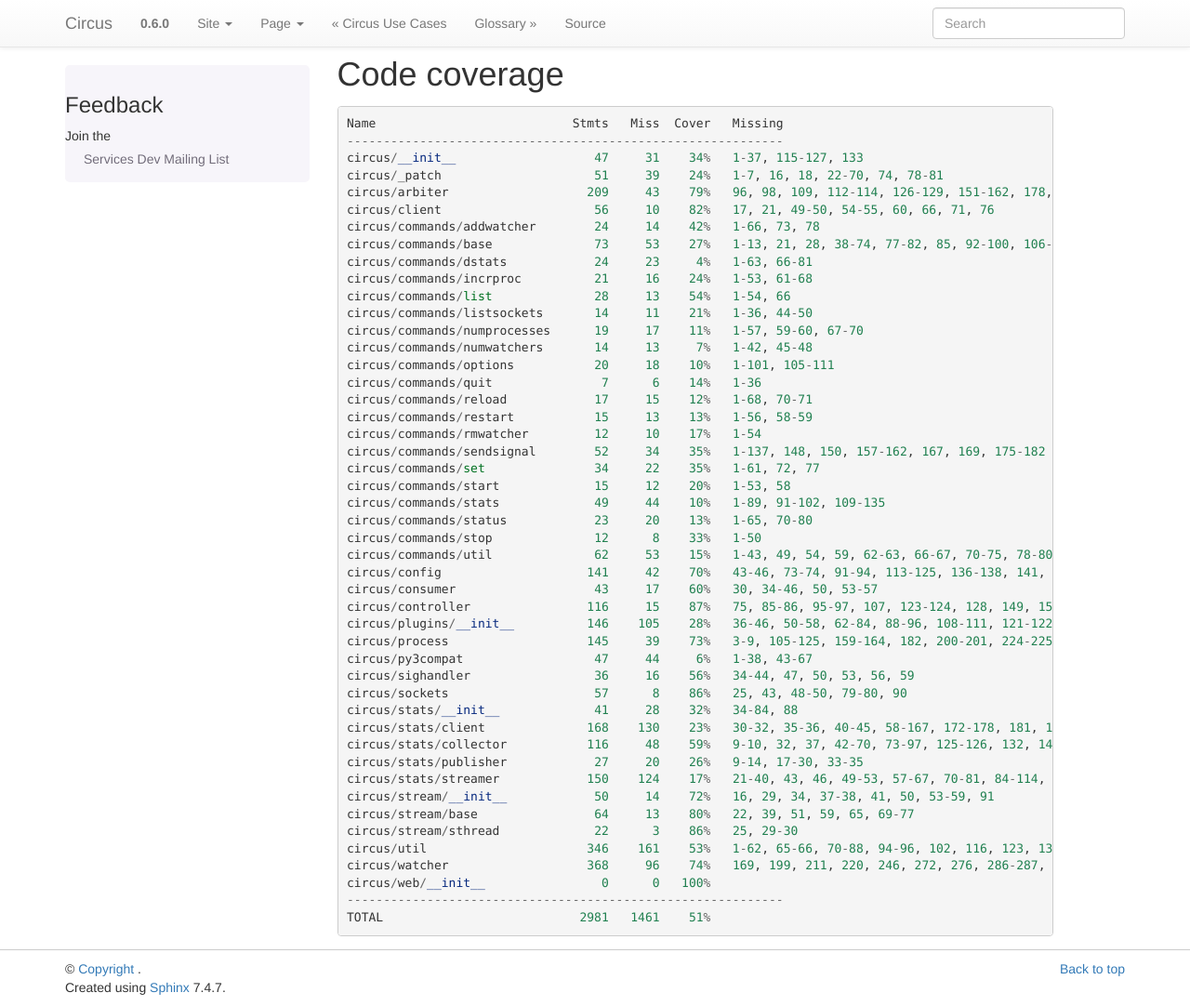
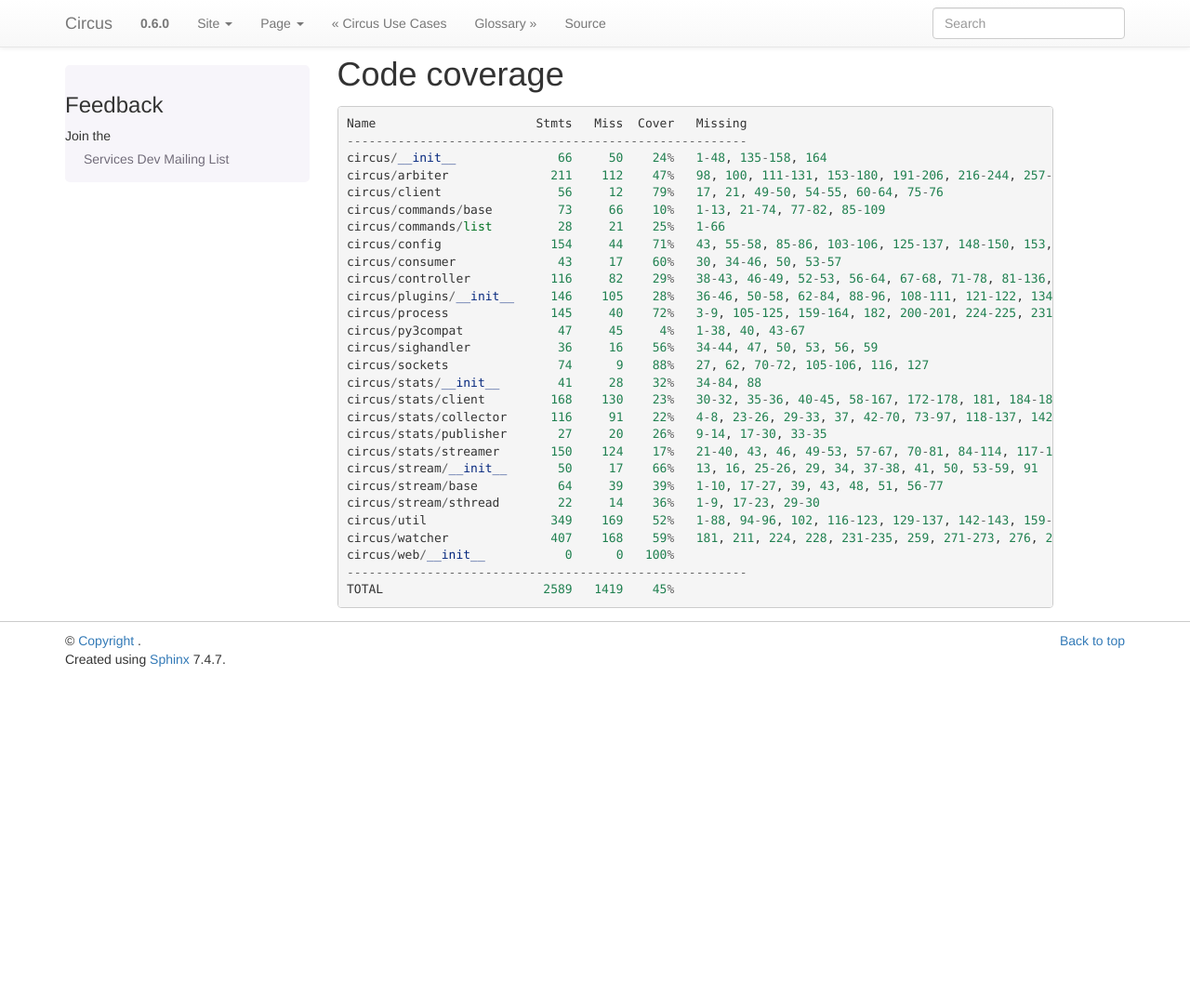
Before and after one commit to circus-tent/circus, a Sphinx documentation site: the page built from docs/source/coverage.rst, in a window 1280 px wide and 1082 px high. Shown: the whole window at 93% size. Built offline with Sphinx 7.4.7, drawn with Linux system fonts in a browser that asks for light colours; pages that are not in the unit, such as notebooks, are missing from menus.

```diff
--- a/docs/source/coverage.rst
+++ b/docs/source/coverage.rst
@@ -5,50 +5,31 @@ Code coverage
 
 ::
 
-    Name                           Stmts   Miss  Cover   Missing
-    ------------------------------------------------------------
-    circus/__init__                   47     31    34%   1-37, 115-127, 133
-    circus/_patch                     51     39    24%   1-7, 16, 18, 22-70, 74, 78-81
-    circus/arbiter                   209     43    79%   96, 98, 109, 112-114, 126-129, 151-162, 178, 198-199, 225-240, 272-273, 278, 302-304, 312, 327, 370, 374, 385
-    circus/client                     56     10    82%   17, 21, 49-50, 54-55, 60, 66, 71, 76
-    circus/commands/addwatcher        24     14    42%   1-66, 73, 78
-    circus/commands/base              73     53    27%   1-13, 21, 28, 38-74, 77-82, 85, 92-100, 106-109
-    circus/commands/dstats            24     23     4%   1-63, 66-81
-    circus/commands/incrproc          21     16    24%   1-53, 61-68
-    circus/commands/list              28     13    54%   1-54, 66
-    circus/commands/listsockets       14     11    21%   1-36, 44-50
-    circus/commands/numprocesses      19     17    11%   1-57, 59-60, 67-70
-    circus/commands/numwatchers       14     13     7%   1-42, 45-48
-    circus/commands/options           20     18    10%   1-101, 105-111
-    circus/commands/quit               7      6    14%   1-36
-    circus/commands/reload            17     15    12%   1-68, 70-71
-    circus/commands/restart           15     13    13%   1-56, 58-59
-    circus/commands/rmwatcher         12     10    17%   1-54
-    circus/commands/sendsignal        52     34    35%   1-137, 148, 150, 157-162, 167, 169, 175-182
-    circus/commands/set               34     22    35%   1-61, 72, 77
-    circus/commands/start             15     12    20%   1-53, 58
-    circus/commands/stats             49     44    10%   1-89, 91-102, 109-135
-    circus/commands/status            23     20    13%   1-65, 70-80
-    circus/commands/stop              12      8    33%   1-50
-    circus/commands/util              62     53    15%   1-43, 49, 54, 59, 62-63, 66-67, 70-75, 78-80
-    circus/config                    141     42    70%   43-46, 73-74, 91-94, 113-125, 136-138, 141, 152, 157, 160, 163, 165, 171, 174, 177, 179, 183-184, 186-187, 189, 191, 194, 197, 199, 202
-    circus/consumer                   43     17    60%   30, 34-46, 50, 53-57
-    circus/controller                116     15    87%   75, 85-86, 95-97, 107, 123-124, 128, 149, 152, 158, 163-164
-    circus/plugins/__init__          146    105    28%   36-46, 50-58, 62-84, 88-96, 108-111, 121-122, 134, 139, 144, 152-163, 179, 183, 189-257, 261
-    circus/process                   145     39    73%   3-9, 105-125, 159-164, 182, 200-201, 224-225, 231, 243, 249-252, 257-262, 281, 305
-    circus/py3compat                  47     44     6%   1-38, 43-67
-    circus/sighandler                 36     16    56%   34-44, 47, 50, 53, 56, 59
-    circus/sockets                    57      8    86%   25, 43, 48-50, 79-80, 90
-    circus/stats/__init__             41     28    32%   34-84, 88
-    circus/stats/client              168    130    23%   30-32, 35-36, 40-45, 58-167, 172-178, 181, 184-187, 191-232, 236
-    circus/stats/collector           116     48    59%   9-10, 32, 37, 42-70, 73-97, 125-126, 132, 146-147, 154, 157, 164, 171
-    circus/stats/publisher            27     20    26%   9-14, 17-30, 33-35
-    circus/stats/streamer            150    124    17%   21-40, 43, 46, 49-53, 57-67, 70-81, 84-114, 117-123, 126-137, 140-162, 168-192, 196-204
-    circus/stream/__init__            50     14    72%   16, 29, 34, 37-38, 41, 50, 53-59, 91
-    circus/stream/base                64     13    80%   22, 39, 51, 59, 65, 69-77
-    circus/stream/sthread             22      3    86%   25, 29-30
-    circus/util                      346    161    53%   1-62, 65-66, 70-88, 94-96, 102, 116, 123, 132, 135, 144-145, 149-150, 154-155, 163-164, 170-171, 175-176, 181-186, 190-191, 195-196, 200-201, 207-208, 213, 215, 225, 234, 247, 255, 267, 275, 277, 281-290, 298-307, 313-327, 340-341, 358, 363-364, 369-372, 409-410, 414-429, 441, 444, 447-449, 460, 469, 474-475, 485-486, 491, 495-501, 506, 521-523, 525-528
-    circus/watcher                   368     96    74%   169, 199, 211, 220, 246, 272, 276, 286-287, 301-302, 305-306, 310, 337, 346-349, 365, 372, 401-402, 405, 413, 429-430, 438-440, 452-454, 465-470, 476-481, 487-488, 498-499, 517, 528-529, 549, 556, 567, 576-579, 586, 589, 592-594, 598-600, 605, 609, 613-616, 631-632, 634-637, 639, 641-642, 644-645, 647-648, 650, 652-653, 655-656, 658-659, 661-662, 680-682
-    circus/web/__init__                0      0   100%
-    ------------------------------------------------------------
-    TOTAL                           2981   1461    51%
+    Name                      Stmts   Miss  Cover   Missing
+    -------------------------------------------------------
+    circus/__init__              66     50    24%   1-48, 135-158, 164
+    circus/arbiter              211    112    47%   98, 100, 111-131, 153-180, 191-206, 216-244, 257-282, 285-292, 301-316, 320, 324, 331, 343-353, 362-369, 372-374, 378, 388-389, 402
+    circus/client                56     12    79%   17, 21, 49-50, 54-55, 60-64, 75-76
+    circus/commands/base         73     66    10%   1-13, 21-74, 77-82, 85-109
+    circus/commands/list         28     21    25%   1-66
+    circus/config               154     44    71%   43, 55-58, 85-86, 103-106, 125-137, 148-150, 153, 164, 169, 172, 175, 177, 183, 186, 189, 191, 195-196, 198-199, 201, 203, 206, 209, 211, 214, 220
+    circus/consumer              43     17    60%   30, 34-46, 50, 53-57
+    circus/controller           116     82    29%   38-43, 46-49, 52-53, 56-64, 67-68, 71-78, 81-136, 140-141, 144-145, 148-164
+    circus/plugins/__init__     146    105    28%   36-46, 50-58, 62-84, 88-96, 108-111, 121-122, 134, 139, 144, 152-163, 179, 183, 189-257, 261
+    circus/process              145     40    72%   3-9, 105-125, 159-164, 182, 200-201, 224-225, 231, 243, 249-252, 257-262, 281, 296, 305
+    circus/py3compat             47     45     4%   1-38, 40, 43-67
+    circus/sighandler            36     16    56%   34-44, 47, 50, 53, 56, 59
+    circus/sockets               74      9    88%   27, 62, 70-72, 105-106, 116, 127
+    circus/stats/__init__        41     28    32%   34-84, 88
+    circus/stats/client         168    130    23%   30-32, 35-36, 40-45, 58-167, 172-178, 181, 184-187, 191-232, 236
+    circus/stats/collector      116     91    22%   4-8, 23-26, 29-33, 37, 42-70, 73-97, 118-137, 142-143, 146-147, 151-161, 164, 168-188
+    circus/stats/publisher       27     20    26%   9-14, 17-30, 33-35
+    circus/stats/streamer       150    124    17%   21-40, 43, 46, 49-53, 57-67, 70-81, 84-114, 117-123, 126-137, 140-162, 168-192, 196-204
+    circus/stream/__init__       50     17    66%   13, 16, 25-26, 29, 34, 37-38, 41, 50, 53-59, 91
+    circus/stream/base           64     39    39%   1-10, 17-27, 39, 43, 48, 51, 56-77
+    circus/stream/sthread        22     14    36%   1-9, 17-23, 29-30
+    circus/util                 349    169    52%   1-88, 94-96, 102, 116-123, 129-137, 142-143, 159-160, 170-171, 175-176, 183-186, 190-191, 195-196, 200-201, 207-208, 213, 215, 225, 234, 247, 255, 267, 276, 280, 282, 286-295, 303-312, 318-332, 345-346, 368-369, 374-377, 414-434, 446, 449, 452-454, 465, 474, 479-480, 490-492, 496, 500-508, 511, 522, 526-534
+    circus/watcher              407    168    59%   181, 211, 224, 228, 231-235, 259, 271-273, 276, 283, 306-307, 313-331, 338-339, 350, 353-360, 368-373, 380, 398, 405, 427, 434-435, 438-439, 446, 462-463, 471-473, 485-487, 495, 498-503, 509-514, 520-521, 525-527, 531-532, 536, 564-565, 587, 616, 621-623, 630-632, 638, 648-653, 659-674, 678-683, 687-690, 702-746, 750-756, 760-766
+    circus/web/__init__           0      0   100%
+    -------------------------------------------------------
+    TOTAL                      2589   1419    45%
```
Also changed, not shown: circus/__init__.py (+6 -1 lines), docs/source/configuration.rst (+16 -0 lines), docs/source/hooks.rst (added, +105 -0 lines), docs/source/index.rst (+5 -2 lines), 6 other files.
